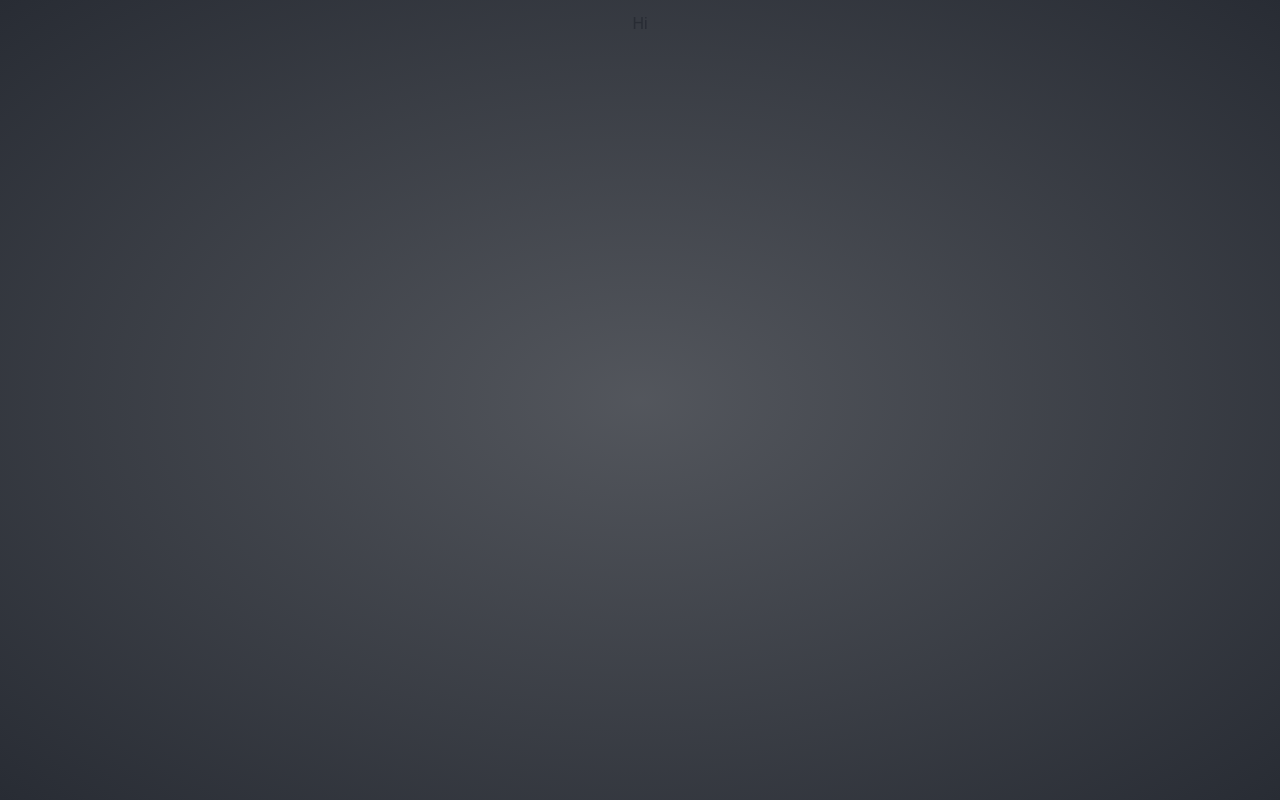
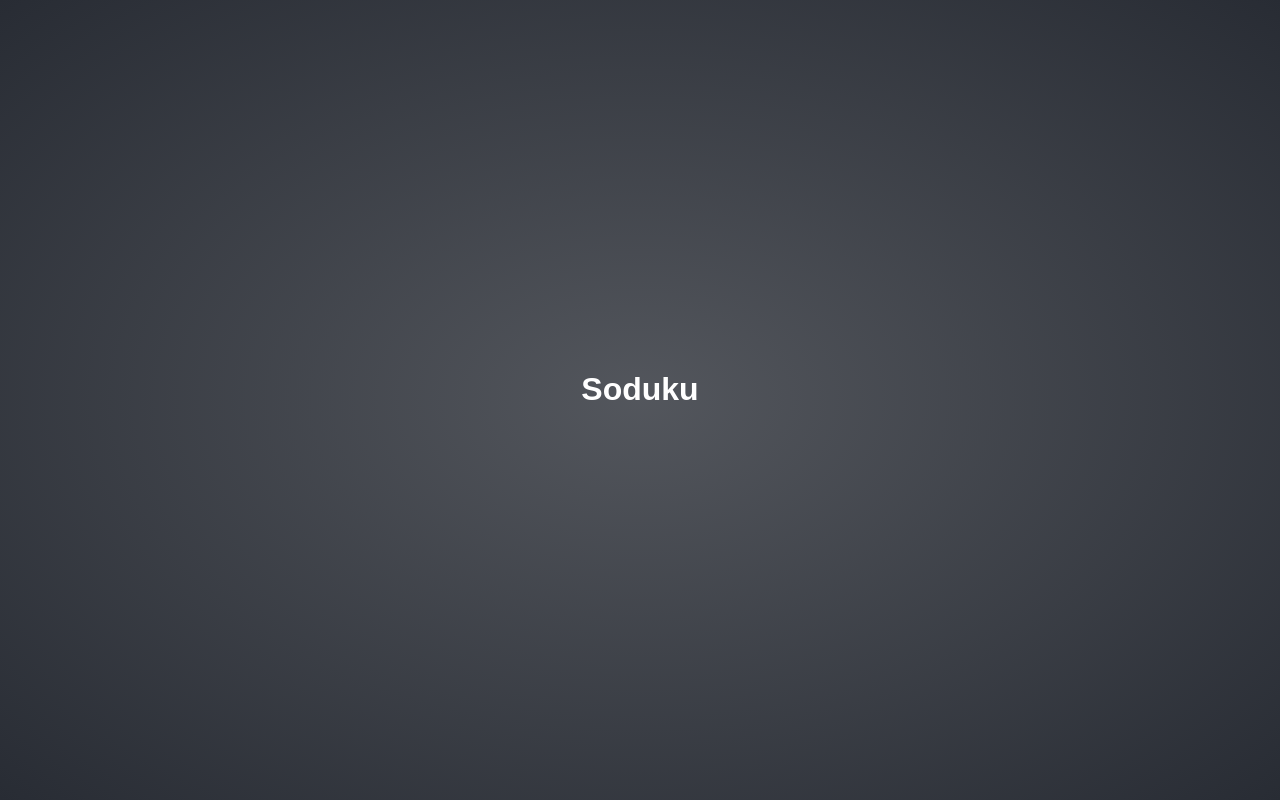
Before and after one commit to sotomaque/Soduku-V2-React, a React (Create React App) app: page / in a window 1280 px wide. Built offline with nearby package versions, Linux system fonts and the light colour scheme.

Commit message:
updated ts to fix known bug

```diff
--- a/package.json
+++ b/package.json
@@ -17,7 +17,7 @@
     "@types/react-dom": "^16.9.0",
     "@types/styled-components": "^5.1.0",
     "react-scripts": "3.4.1",
-    "typescript": "~3.7.2"
+    "typescript": "^3.8.0"
   },
   "scripts": {
     "start": "react-scripts start",
--- /dev/null
+++ b/src/components/index.ts
@@ -0,0 +1 @@
+export * from './styles';
--- /dev/null
+++ b/src/components/styles/content/index.ts
@@ -0,0 +1,9 @@
+import styled from 'styled-components';
+
+export const Content = styled.div`
+    max-width: 500px;
+    display: flex;
+    flex: 1;
+    flex-direction: column;
+    justify-content: center;
+`
--- /dev/null
+++ b/src/components/styles/index.ts
@@ -0,0 +1,2 @@
+export * from './content';
+export * from './title';
--- /dev/null
+++ b/src/components/styles/title/index.ts
@@ -0,0 +1,9 @@
+import styled, { css } from 'styled-components';
+
+export const Title = styled.h1`
+    ${({ theme }) => css`
+        color: ${theme.colors.white};
+        margin-top: 0;
+        text-align: center;S
+    `}
+`
--- a/src/index.tsx
+++ b/src/index.tsx
@@ -2,13 +2,16 @@
 import ReactDOM from 'react-dom';
 import { ThemeProvider } from 'styled-components';
 
+import { Content, Title } from './components';
 import * as serviceWorker from './serviceWorker';
 import { GlobalStyles, theme } from './styles';
 
 ReactDOM.render(
   <ThemeProvider theme={theme}>
     <GlobalStyles />
-    <div>Hi</div>
+    <Content data-cy="content">
+      <Title data-cy="title">Soduku</Title>
+    </Content>
   </ThemeProvider>,
   document.getElementById('root')
 );
```
Also changed, not shown: 1 other file (tests, documents, lock files or other folders).
